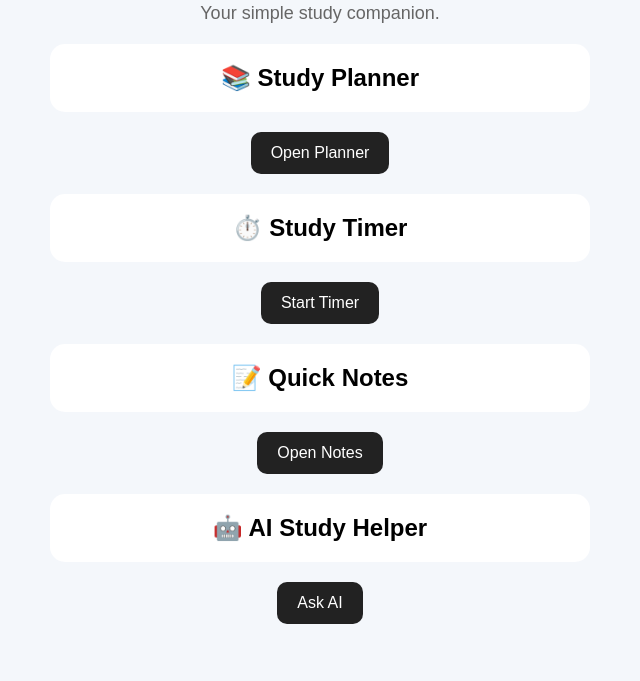
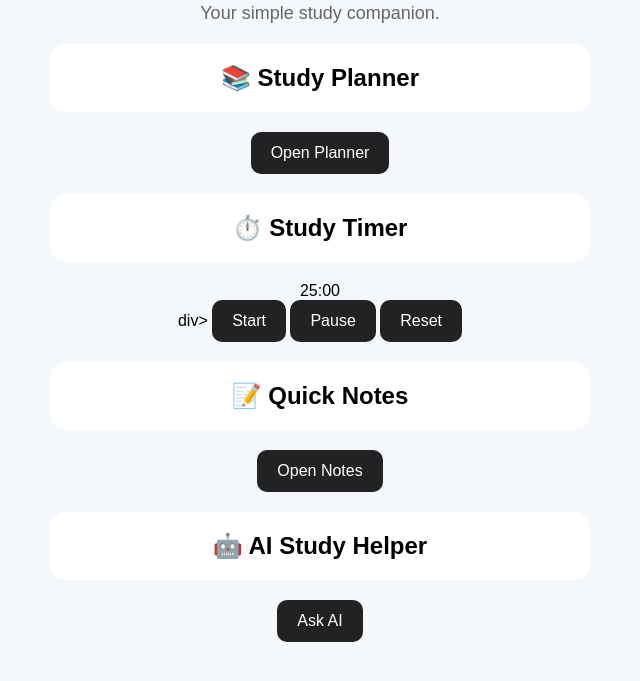
Before and after one commit to VikrantBuilds/student---toolkit, a plain HTML site: page index.html in a window 1280 px wide. Shown: the part 117-798 px from the top of the page, without its empty margins (320-960 px from the left). Drawn offline with Linux system fonts and the light colour scheme.

Commit message:
Update index.html

```diff
--- a/index.html
+++ b/index.html
@@ -14,8 +14,10 @@
     <button>Open Planner</button>
 
     <h2>⏱️ Study Timer</h2>
-    <button>Start Timer</button>
-
+    <div id="timer">25:00</div>div>
+    <button onclick="startTimer()">Start</button>
+    <button onclick="pauseTimer()">Pause</button>
+    <button onclick="resetTimer()">Reset</button>
     <h2>📝 Quick Notes</h2>
     <button>Open Notes</button>
 
```
